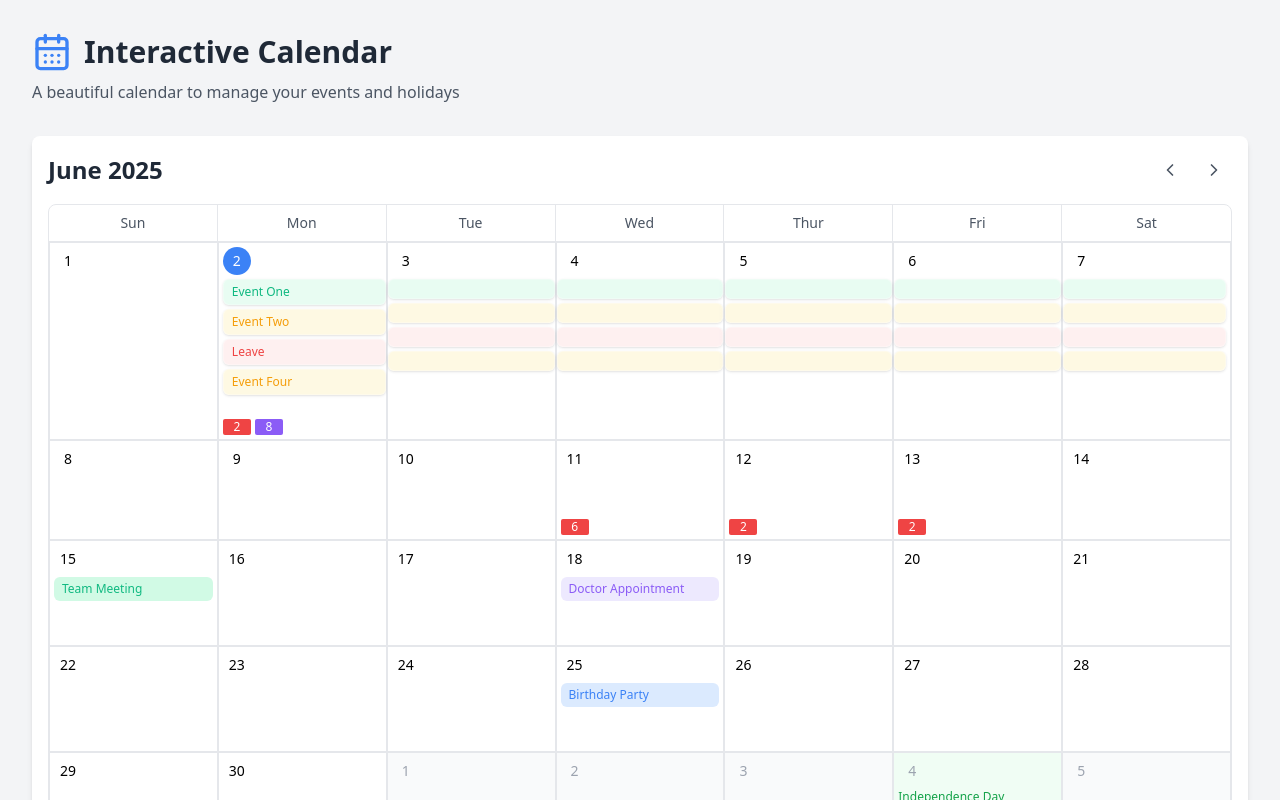
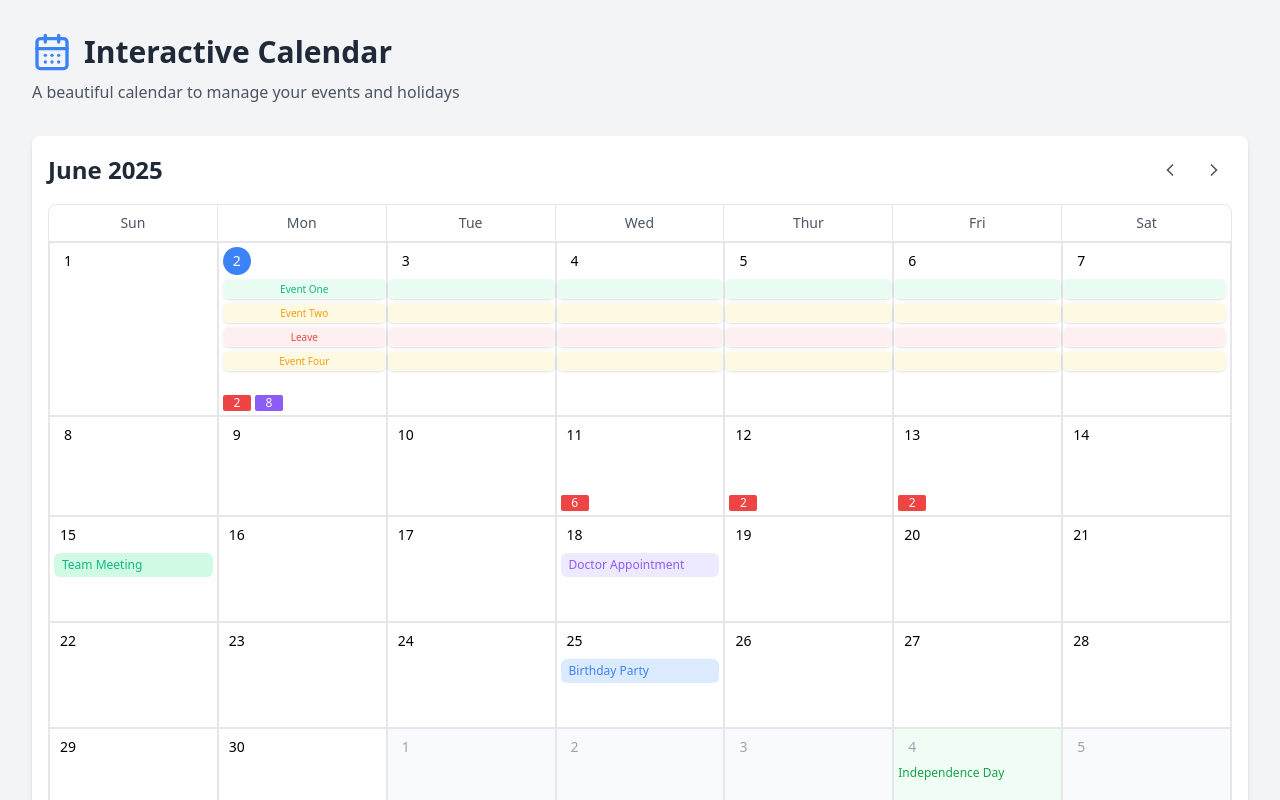
Before and after one commit to rojandahal/event-calendar-component, a React (Vite) app: page / in a window 1280 px wide. Shown: the top 800 px of the page. Built offline with nearby package versions, Linux system fonts and the light colour scheme.

Commit message:
fix: calendar event

```diff
--- a/src/components/DateCell.tsx
+++ b/src/components/DateCell.tsx
@@ -121,21 +121,26 @@ const DateCell: React.FC<DateCellProps> = ({
             <div
               key={`${event.id}-${formatDateKey(cell.date)}`}
               className={`
-          rounded-md py-1 px-2 text-xs font-medium truncate cursor-pointer relative
-          backdrop-blur-sm bg-white/40 border border-white/30 shadow
-          ${isStart ? "rounded-l-md ml-0" : "-ml-1"}
-          ${isEnd ? "rounded-r-md mr-0" : "-mr-1"}
-        `}
+            rounded-md py-1 px-2 text-xs font-medium truncate cursor-pointer relative
+            backdrop-blur-sm bg-white/40 border border-white/30 shadow
+            flex items-center justify-center
+            ${isStart ? "rounded-l-md ml-0" : "-ml-1"}
+            ${isEnd ? "rounded-r-md mr-0" : "-mr-1"}
+          `}
               style={{
                 backgroundColor: categoryColor.backgroundColor
                   ? categoryColor.backgroundColor + "80"
                   : "rgba(255,255,255,0.4)",
                 color: categoryColor.color,
-                minHeight: "20px"
+                height: "20px"
               }}
               onClick={(e) => handleEventClick(event, e)}
             >
-              {isStart && <span className="truncate">{event.title}</span>}
+              {isStart && (
+                <span className="truncate text-[10px] w-full text-center">
+                  {event.title}
+                </span>
+              )}
 
               {activeEvent && activeEvent.id === event.id && (
                 <EventTooltip event={event} onClose={closeTooltip} />
```
